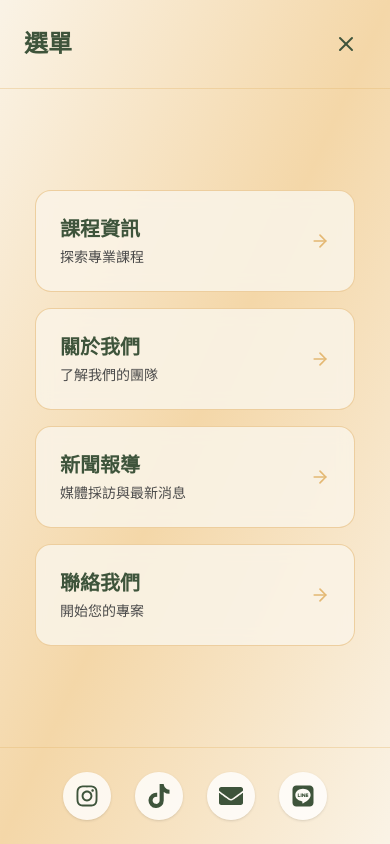
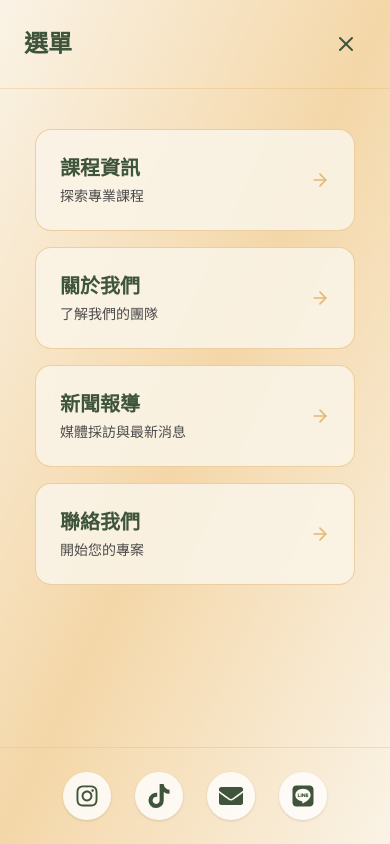
Before and after one commit to aniku777tw/kowlooncnslt, a Next.js app: page / in a window 390 px wide. Both pictures are taken after a click on the button "Toggle menu". Built offline with nearby package versions, Linux system fonts and the light colour scheme.

Commit message:
fix: mobile scroll

```diff
--- a/src/components/common/Navigation.tsx
+++ b/src/components/common/Navigation.tsx
@@ -120,7 +120,7 @@ export default function Navigation() {
               animate={{ y: 0, opacity: 1 }}
               exit={{ y: -20, opacity: 0 }}
               transition={{ duration: 0.4, ease: [0.4, 0, 0.2, 1] }}
-              className="flex flex-col h-full"
+              className="flex h-full flex-col"
             >
               {/* Header */}
               <motion.div
@@ -141,7 +141,8 @@ export default function Navigation() {
                 </motion.button>
               </motion.div>
               {/* Menu Items - Centered with Icons */}
-              <div className="flex flex-col items-center justify-center gap-4 flex-grow px-6 py-12">
+              <div className="flex-1 overflow-y-auto px-6 py-10">
+                <div className="flex flex-col items-center gap-4">
                   {[
                     {
                       href: "/courses",
@@ -211,6 +212,7 @@ export default function Navigation() {
                     </motion.div>
                   ))}
                 </div>
+              </div>
               {/* Footer Button */}
               <motion.div
                 initial={{ y: 50, opacity: 0 }}
```
Lines whose indentation alone changed are shown as unchanged.
